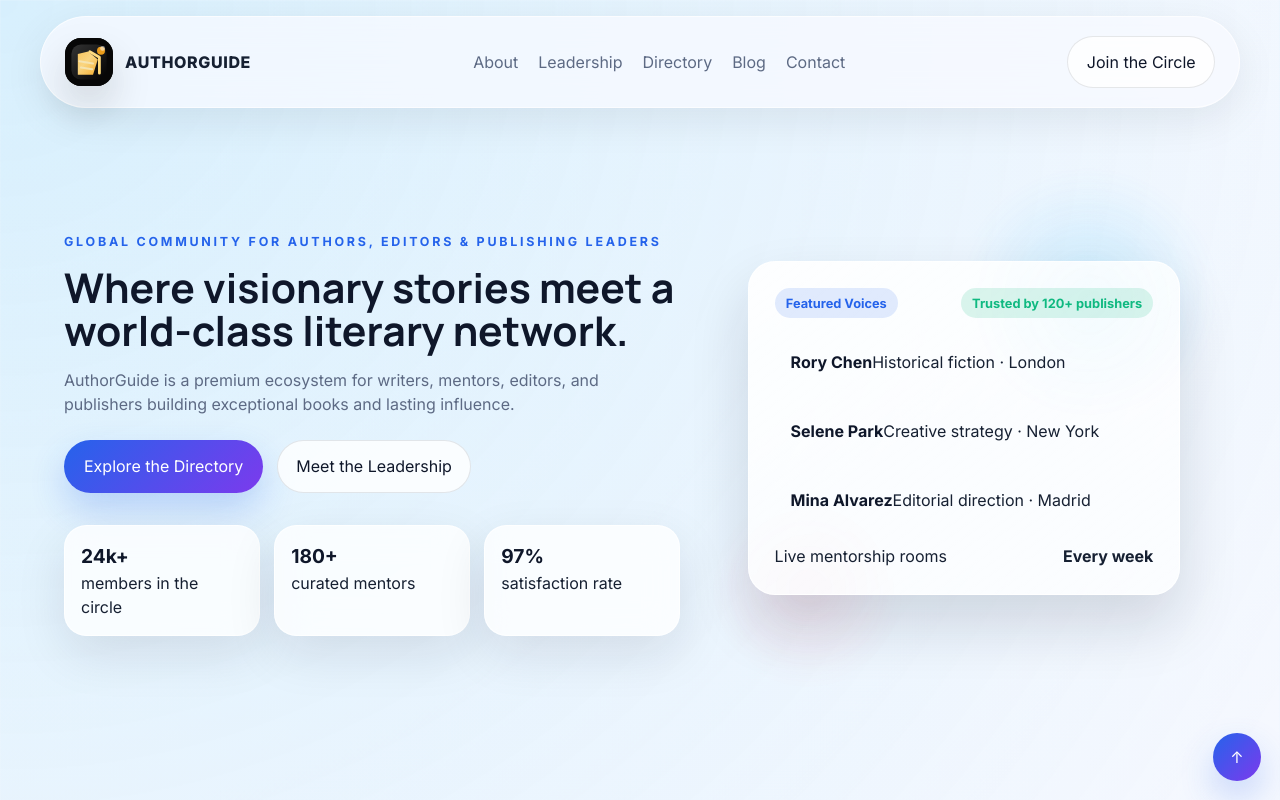
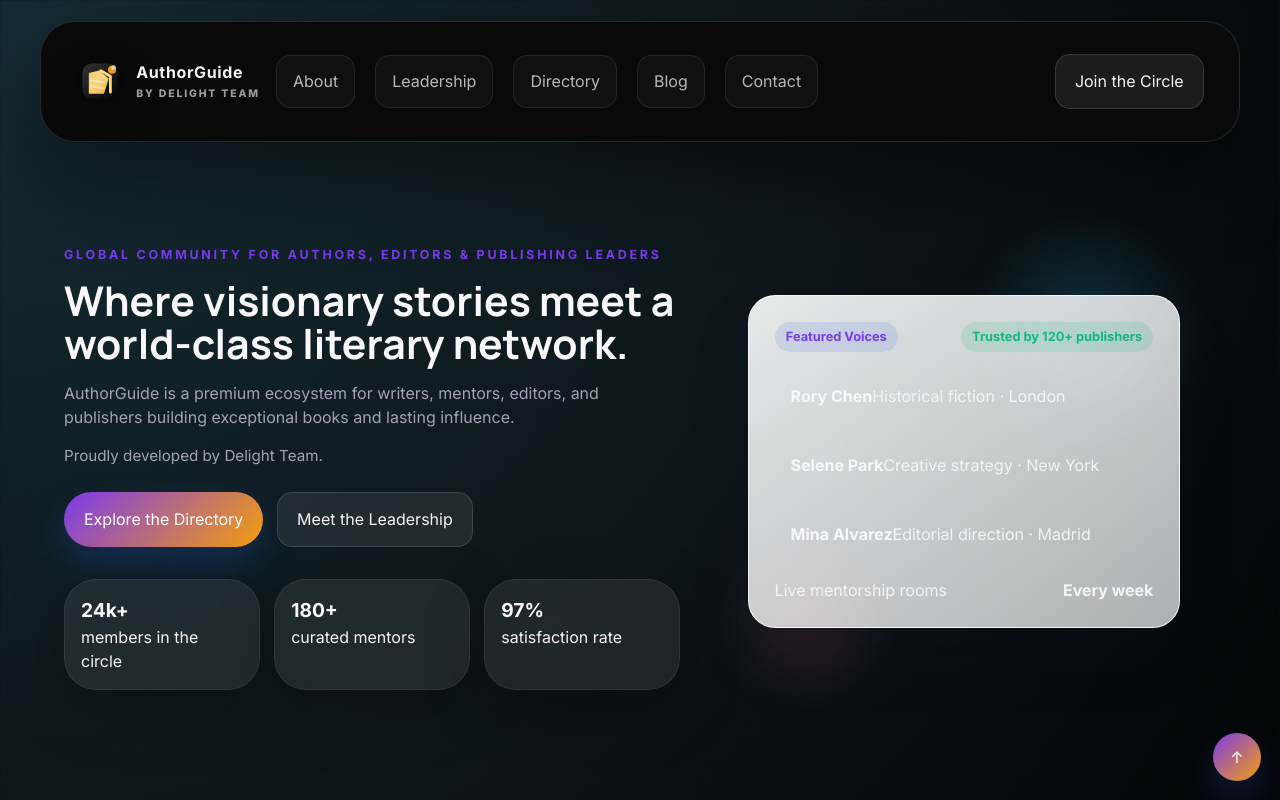
Before and after one commit to adeyejesuolaoluwa/Authorguide, a React (Vite) app: page / in a window 1280 px wide. Shown: the top 800 px of the page. Built offline with nearby package versions, Linux system fonts and the light colour scheme.

Commit message:
Convert site to premium black theme with dramatic square header

```diff
--- a/src/App.css
+++ b/src/App.css
@@ -6,21 +6,20 @@
 
 .topbar {
   position: sticky;
-  top: 0;
-  z-index: 20;
-  display: flex;
+  top: 1rem;
+  z-index: 30;
+  display: grid;
+  grid-template-columns: auto 1fr auto;
   align-items: center;
-  justify-content: space-between;
   gap: 1rem;
   max-width: var(--max-width);
   margin: 0 auto;
-  padding: 1.2rem 1.5rem;
-  background: rgba(248, 250, 255, 0.72);
-  backdrop-filter: blur(18px);
-  border: 1px solid rgba(255, 255, 255, 0.7);
-  border-radius: 999px;
-  margin-top: 1rem;
-  box-shadow: 0 12px 40px rgba(15, 23, 42, 0.08);
+  padding: 2rem 2.2rem;
+  background: rgba(10, 10, 10, 0.98);
+  border: 1px solid rgba(255, 255, 255, 0.12);
+  border-radius: 2.2rem;
+  margin-top: 1.3rem;
+  box-shadow: 0 36px 86px rgba(0, 0, 0, 0.45);
 }
 
 .brand {
@@ -29,7 +28,23 @@
   gap: 0.75rem;
   font-weight: 800;
   letter-spacing: 0.04em;
+}
+
+.brand span {
+  display: grid;
+  gap: 0.12rem;
+}
+
+.brand strong {
+  font-size: 1rem;
+}
+
+.brand small {
+  display: block;
+  font-size: 0.65rem;
   text-transform: uppercase;
+  letter-spacing: 0.18em;
+  color: rgba(255, 255, 255, 0.6);
 }
 
 .brand-logo {
@@ -40,10 +55,24 @@
   background: #070707;
 }
 
+.subline {
+  margin-top: 1rem;
+  color: var(--muted);
+  font-size: 0.95rem;
+}
+
 .topnav {
   display: flex;
   gap: 1.25rem;
-  color: var(--muted);
+  color: rgba(255, 255, 255, 0.7);
+}
+
+.topnav a {
+  position: relative;
+  padding: 0.85rem 1rem;
+  border-radius: 0.9rem;
+  background: rgba(255, 255, 255, 0.03);
+  border: 1px solid rgba(255, 255, 255, 0.08);
 }
 
 .topnav a:hover,
@@ -57,7 +86,7 @@
 .fab {
   border: 0;
   cursor: pointer;
-  transition: transform 180ms ease, box-shadow 180ms ease;
+  transition: transform 180ms ease, box-shadow 180ms ease, background 180ms ease;
 }
 
 .ghost-btn:hover,
@@ -65,15 +94,16 @@
 .secondary-btn:hover,
 .fab:hover {
   transform: translateY(-2px);
+  box-shadow: 0 18px 40px rgba(255, 255, 255, 0.12);
 }
 
 .ghost-btn,
 .secondary-btn {
-  padding: 0.8rem 1.15rem;
-  border-radius: 999px;
-  background: rgba(255, 255, 255, 0.8);
-  color: var(--color-navy);
-  border: 1px solid rgba(15, 23, 42, 0.1);
+  padding: 0.9rem 1.2rem;
+  border-radius: 0.95rem;
+  background: rgba(255, 255, 255, 0.08);
+  color: var(--text);
+  border: 1px solid rgba(255, 255, 255, 0.12);
 }
 
 .primary-btn {
@@ -90,7 +120,7 @@
 .section {
   max-width: var(--max-width);
   margin: 0 auto;
-  padding: 5rem 1.5rem;
+  padding: 5.5rem 1.5rem;
 }
 
 .hero {
@@ -166,11 +196,11 @@
 .testimonial-card,
 .contact-card,
 .faq-item {
-  background: rgba(255, 255, 255, 0.78);
-  border: 1px solid rgba(255, 255, 255, 0.75);
-  box-shadow: var(--shadow);
+  background: rgba(255, 255, 255, 0.08);
+  border: 1px solid rgba(255, 255, 255, 0.08);
+  box-shadow: 0 20px 60px rgba(0, 0, 0, 0.25);
   border-radius: var(--radius);
-  backdrop-filter: blur(16px);
+  backdrop-filter: blur(18px);
 }
 
 .stat-card {
--- a/src/App.jsx
+++ b/src/App.jsx
@@ -138,7 +138,10 @@ function App() {
       <header className="topbar">
         <a className="brand" href="#home" aria-label="AuthorGuide home">
           <img className="brand-logo" src="/logo-black.svg" alt="AuthorGuide logo" />
-          <span>AuthorGuide</span>
+          <span>
+            <strong>AuthorGuide</strong>
+            <small>by Delight Team</small>
+          </span>
         </a>
         <nav className="topnav" aria-label="Primary navigation">
           <a href="#about">About</a>
@@ -160,6 +163,7 @@ function App() {
             <p className="lead">
               AuthorGuide is a premium ecosystem for writers, mentors, editors, and publishers building exceptional books and lasting influence.
             </p>
+            <p className="subline">Proudly developed by Delight Team.</p>
             <div className="hero-actions">
               <a className="primary-btn" href="#directory">
                 Explore the Directory
--- a/src/index.css
+++ b/src/index.css
@@ -1,22 +1,24 @@
 :root {
-  --color-navy: #0f172a;
-  --color-blue: #2563eb;
+  --color-navy: #f8f8fb;
+  --color-blue: #7c3aed;
   --color-emerald: #10b981;
-  --color-purple: #7c3aed;
+  --color-purple: #f59e0b;
   --color-gold: #f59e0b;
   --color-sky: #38bdf8;
   --color-coral: #fb7185;
-  --bg: #f7f9ff;
-  --text: #162032;
-  --muted: #5d6a84;
-  --shadow: 0 18px 50px rgba(15, 23, 42, 0.1);
-  --radius: 1.4rem;
+  --bg: #050505;
+  --text: #f4f4f7;
+  --muted: #a3a3b5;
+  --shadow: 0 18px 50px rgba(0, 0, 0, 0.35);
+  --radius: 2rem;
   --max-width: 1200px;
   font-family: 'Inter', system-ui, -apple-system, BlinkMacSystemFont, 'Segoe UI', sans-serif;
   line-height: 1.5;
   font-weight: 400;
   color: var(--text);
-  background: linear-gradient(135deg, #f6f9fe 0%, #f4f7ff 45%, #f9f2ff 100%);
+  background: radial-gradient(circle at top left, rgba(255, 255, 255, 0.04), transparent 18%),
+    radial-gradient(circle at bottom right, rgba(255, 255, 255, 0.03), transparent 24%),
+    #050505;
   font-synthesis: none;
   text-rendering: optimizeLegibility;
   -webkit-font-smoothing: antialiased;
```
